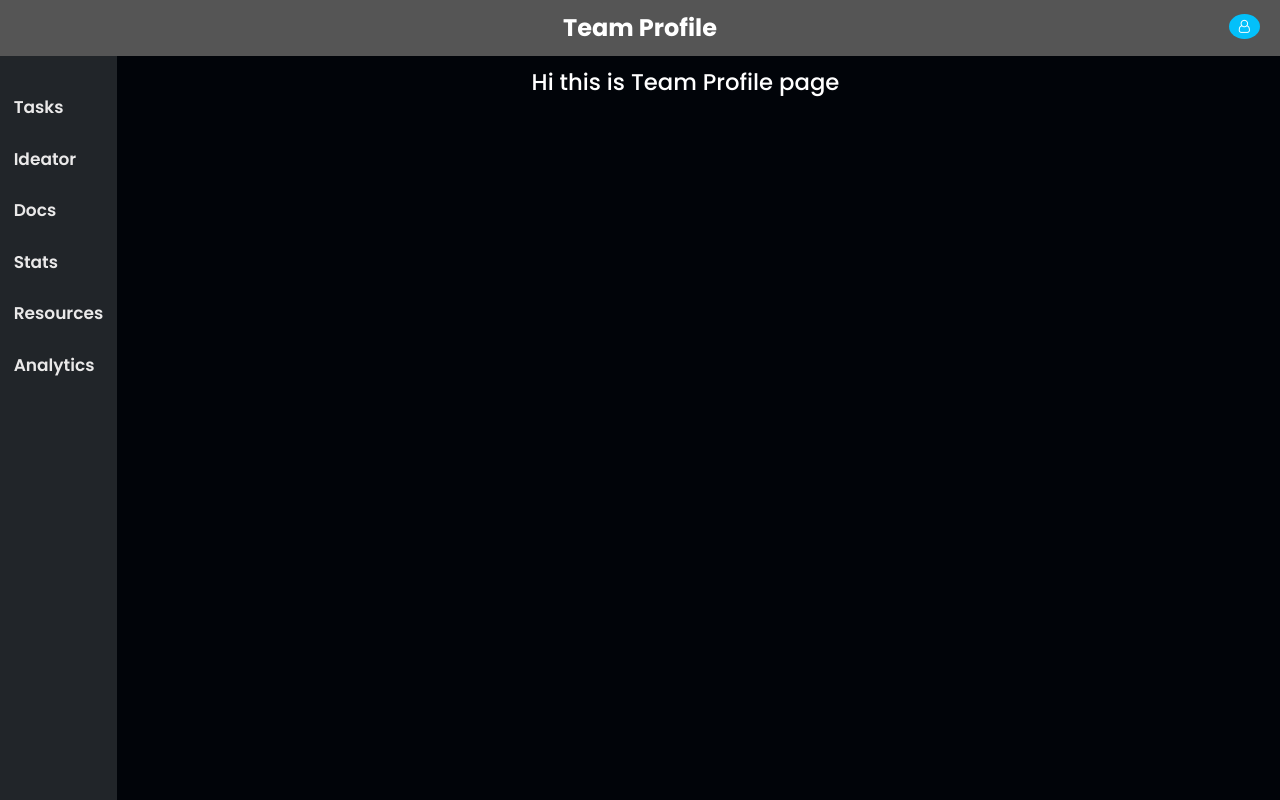
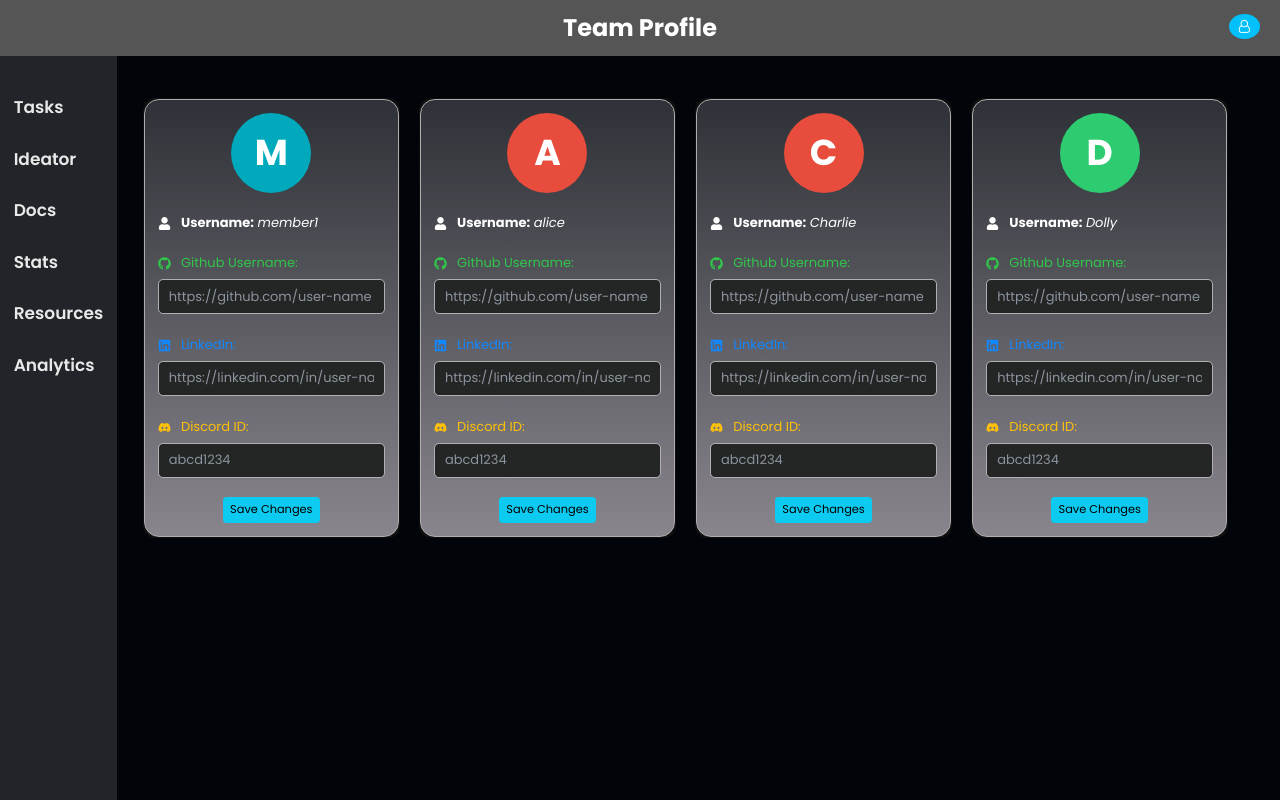
Before and after one commit to PurviSaini/DeView, a React (Vite) app in the folder frontend/: page /team-profile in a window 1280 px wide. Built offline with nearby package versions, Linux system fonts and the light colour scheme.

Commit message:
Frontend for Team Profile page

```diff
--- a/frontend/src/pages/TeamProfile.css
+++ b/frontend/src/pages/TeamProfile.css
@@ -0,0 +1,13 @@
+.bg-member-profile {
+    background: linear-gradient(#2e3137, #89858d);
+    border-radius: 15px;
+    border: 1px solid rgb(174, 172, 172);
+}
+
+.text-green {
+    color: #31c64a;
+}
+
+.text-blue {
+    color: #1188ff;
+}
--- a/frontend/src/pages/TeamProfile.jsx
+++ b/frontend/src/pages/TeamProfile.jsx
@@ -1,17 +1,149 @@
-import React, { useState } from 'react';
+import React, { useState, useEffect } from 'react';
 import "bootstrap/dist/css/bootstrap.min.css";
 import axios from 'axios';
+import { Container, Row, Col, Card, Form, Button} from "react-bootstrap";
+import { FaGithub, FaLinkedin, FaDiscord, FaUser } from "react-icons/fa";
 import Navbar from '../components/Navbar';
 import Sidebar from '../components/Sidebar';
 import './TeamProfile.css';
 
+const getRandomColor = () => {
+    const colors = ["#00aabc", "#e67e22", "#2ecc71", "#9b59b6", "#f39c12", "#e74c3c", "#1abc9c"];
+    return colors[Math.floor(Math.random() * colors.length)];
+};
+
 const TeamProfile = () => {
+    const teamMembers = [
+        {
+          username: "member1",
+          github: "",
+          linkedin: "",
+          discord: "",
+        },
+        {
+          username: "alice",
+          github: "",
+          linkedin: "",
+          discord: "",
+        },
+        {
+          username: "Charlie",
+          github: "",
+          linkedin: "",
+          discord: "",
+        },
+        {
+          username: "Dolly",
+          github: "",
+          linkedin: "",
+          discord: "",
+        }
+    ];
+
+    const [membersData, setMembersData] = useState([]);
+    const [avatarColors, setAvatarColors] = useState([]);
+
+    useEffect(() => {
+        if (teamMembers.length > 0 && avatarColors.length === 0) {
+            const assignedColors = teamMembers.map(() => getRandomColor());
+            setAvatarColors(assignedColors);
+            setMembersData(teamMembers);
+        }
+    }, [teamMembers]);
+
+
+    const handleChange = (index, field, value) => {
+        const updatedMembers = [...membersData];
+        updatedMembers[index][field] = value;
+        setMembersData(updatedMembers);
+    };
+
+    const handleMemberSave = (index) => {
+        const member = membersData[index];
+        console.log("Saving member data:", member);
+        alert(`Changes saved for ${member.username} (See console for data)`);
+        // Optional: Send member data to backend here
+    };
+
     return (
         <div>
             <Navbar title="Team Profile"/>
             <Sidebar />
-            <div className="task-container p-3">
-                <h3>Hi this is Team Profile page</h3>
+            <div className="task-container p-5">
+                <Row className="justify-content-center m-1">
+                    {membersData.map((member, idx) => (
+                        <Col key={idx} md={3} sm={6} xs={12} className="">
+                            <Card className="text-white h-100" style={{ backgroundColor: "#111", borderRadius: "12px" }}>
+                                <Card.Body className="text-center bg-member-profile">
+                                    <div>
+                                        <div
+                                            className="mx-auto mb-4"
+                                            style={{
+                                                backgroundColor: avatarColors[idx],
+                                                width: "80px",
+                                                height: "80px",
+                                                borderRadius: "50%",
+                                                display: "flex",
+                                                alignItems: "center",
+                                                justifyContent: "center",
+                                                fontSize: "36px",
+                                                fontWeight: "bold",
+                                            }}
+                                        >
+                                            {member.username[0].toUpperCase()}
+                                        </div>
+                                        <p className='text-start'><FaUser className="me-2 text-white" /> <strong>Username:</strong> <em>{member.username}</em></p>
+
+                                        <Form.Group className="mb-3 text-start">
+                                            <Form.Label className="text-green border-0">
+                                                <FaGithub className="me-2" /> Github Username:
+                                            </Form.Label>
+                                            <Form.Control
+                                                type="text"
+                                                value={member.github}
+                                                className="dark-input"
+                                                onChange={(e) => handleChange(idx, "github", e.target.value)}
+                                                placeholder='https://github.com/user-name'
+                                            />
+                                        </Form.Group>
+
+                                        <Form.Group className="mb-3 text-start">
+                                            <Form.Label className="text-blue border-0">
+                                                <FaLinkedin className="me-2" /> LinkedIn:
+                                            </Form.Label>
+                                            <Form.Control
+                                                type="text"
+                                                value={member.linkedin}
+                                                className="dark-input"
+                                                onChange={(e) => handleChange(idx, "linkedin", e.target.value)}
+                                                placeholder='https://linkedin.com/in/user-name'
+                                            />
+                                        </Form.Group>
+
+                                        <Form.Group className="text-start">
+                                            <Form.Label className="text-warning border-0">
+                                                <FaDiscord className="me-2" /> Discord ID:
+                                            </Form.Label>
+                                            <Form.Control
+                                                type="text"
+                                                value={member.discord}
+                                                className="dark-input"
+                                                onChange={(e) => handleChange(idx, "discord", e.target.value)}
+                                                placeholder='abcd1234'
+                                            />
+                                        </Form.Group>
+                                    </div>
+
+                                    <div className="mt-4">
+                                        <Button variant='info' size="sm" onClick={() => handleMemberSave(idx)}>
+                                            Save Changes
+                                        </Button>
+                                    </div>
+                                </Card.Body>
+                            </Card>
+                        </Col>
+                    ))}
+                </Row>
             </div>
         </div>
     );
```
